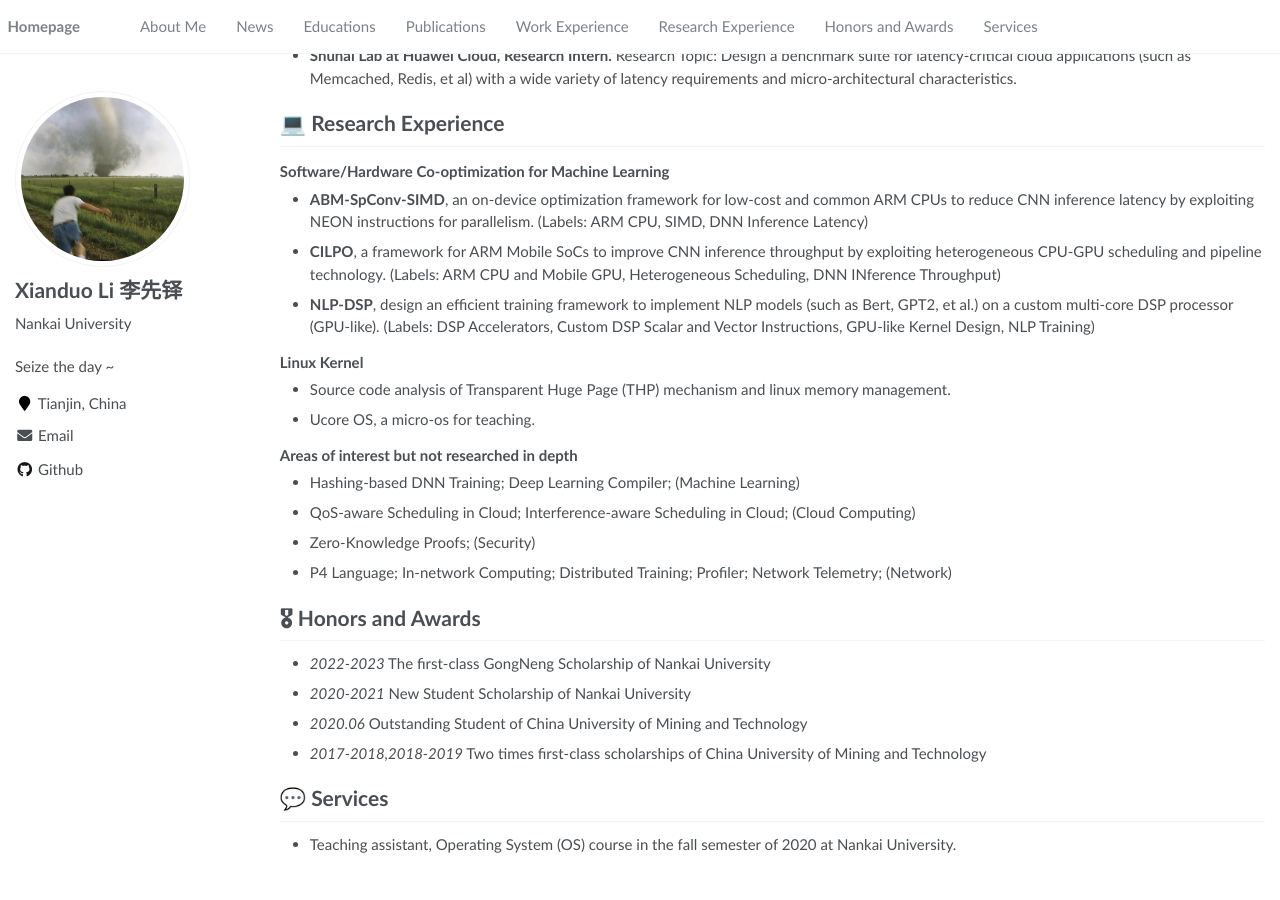
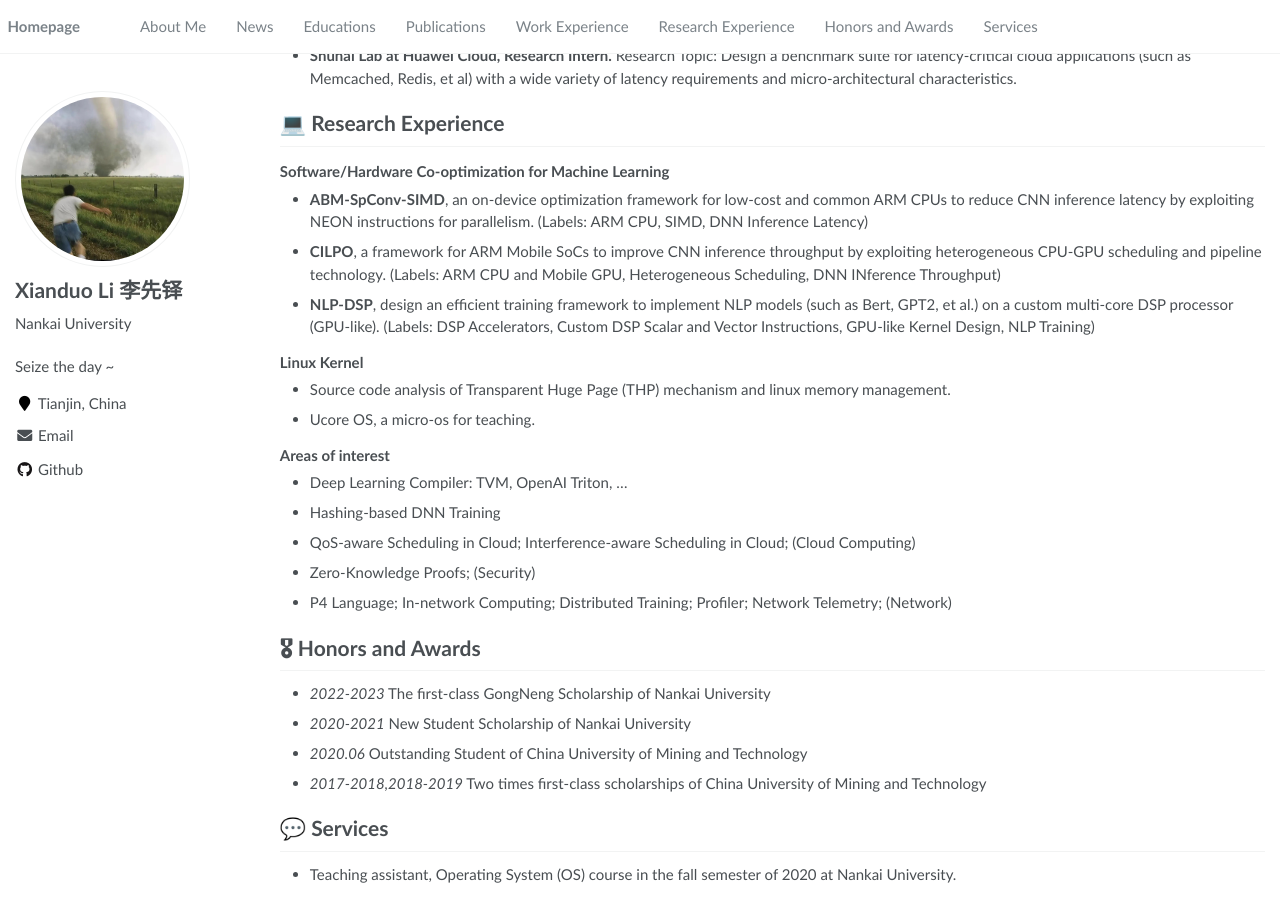
Before and after one commit to lxd-cumt/lxd-cumt.github.io, a Jekyll site: the page built from _pages/about.md, in a window 1280 px wide and 900 px high, scrolled down 988 px. Built offline with Jekyll 4.4.1, drawn with Linux system fonts in a browser that asks for light colours; before the commit the page ends 1858 px from its top, so only the background shows below that.

Commit message:
update interests

```diff
--- a/_pages/about.md
+++ b/_pages/about.md
@@ -70,9 +70,9 @@ Research Topic: Design a benchmark suite for latency-critical cloud applications
 - Ucore OS, a micro-os for teaching.
 
 
-### Areas of interest but not researched in depth
-
-- Hashing-based DNN Training; Deep Learning Compiler; (Machine Learning)
+### Areas of interest
+- Deep Learning Compiler: TVM, OpenAI Triton, ...
+- Hashing-based DNN Training
 - QoS-aware Scheduling in Cloud; Interference-aware Scheduling in Cloud; (Cloud Computing)
 - Zero-Knowledge Proofs; (Security)
 - P4 Language; In-network Computing; Distributed Training; Profiler; Network Telemetry; (Network)
```
